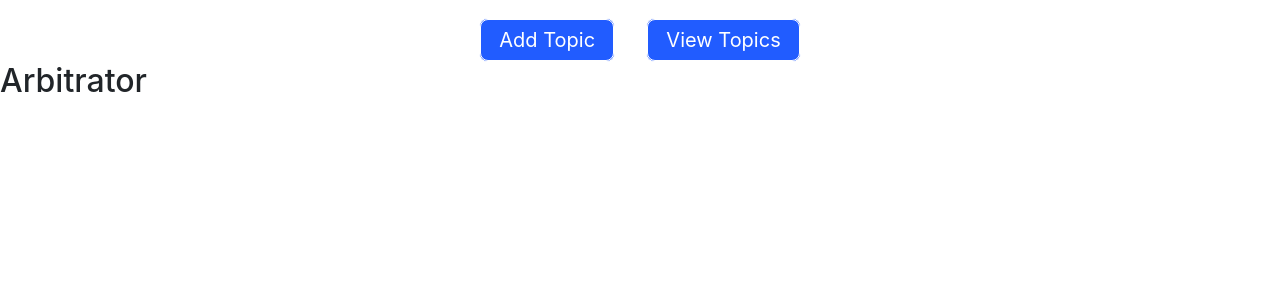
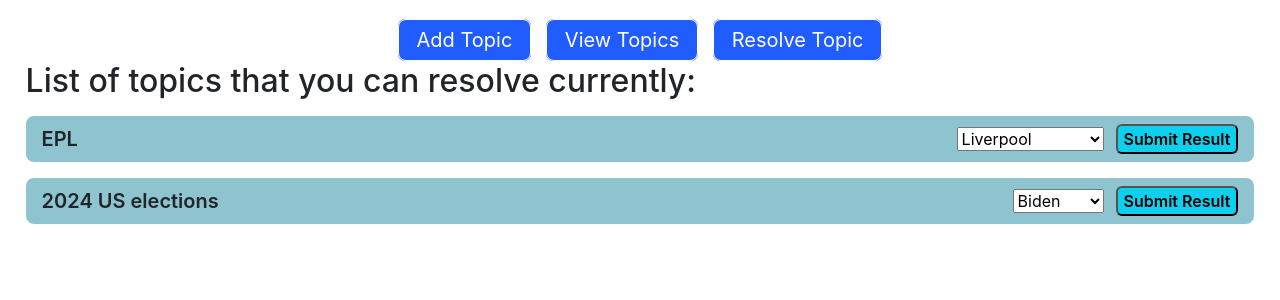
Before and after one commit to yongdk1/CZ4153-lilibet, a React (Create React App) app in the folder frontend/: page /Arbitrator in a window 1280 px wide. Shown: the top 300 px of the page. Built offline with nearby package versions, Linux system fonts and the light colour scheme.

Commit message:
added comments

```diff
--- a/frontend/src/App.css
+++ b/frontend/src/App.css
@@ -11,8 +11,8 @@
 .splitScreen {
   display: flex;
   flex-direction: row;
-  width:96%;
-  margin:auto;
+  width: 96%;
+  margin: auto;
 }
 
 .table-cell {
@@ -32,7 +32,7 @@
 .navBar {
   margin-top: 18px !important;
   display: flex;
-  width: 30%;
+  width: 40%;
   margin: auto;
   justify-content: space-evenly;
 }
@@ -54,53 +54,77 @@
   padding: 4px 12px;
 }
 
-
-.table-cell{
+.table-cell {
   /* margin-left: 32px;
     margin:auto;
     margin-top: 0; */
   /* margin-top: 12px; */
 }
 
-.parent-container{
-    margin:auto;
+.parent-container {
+  margin: auto;
   width: 96%;
 }
 
-.view-item{
+.view-item {
   margin-top: 16px;
   border: 1px solid black;
   margin-bottom: 16px;
-    padding:8px 16px;
+  padding: 8px 16px;
   display: flex;
+}
+
+.abr-item {
+  margin-top: 16px;
+  /* border: 1px solid black; */
+  margin-bottom: 16px;
+  padding: 8px 16px;
+  display: flex;
+  border-radius: 8px;
+  background-color: #4da3b5a3;
+  justify-content: space-between;
 }
 
 p {
   margin-bottom: 0.5rem !important;
 }
 
-.topic-item{
-    width:50%;
+.topic-item {
+  width: 50%;
 }
 
-.bet-container{
+.font-12 {
+  font-size: 20px;
+  font-weight: 600;
+}
+
+.bet-container {
   display: flex;
   flex-direction: column;
 }
 
-.bet-item{
+.bet-item {
   width: 100%;
 }
 
-.button-container{
+.button-container {
   display: flex;
   justify-content: space-between;
 }
 
-.bet-button{
-    width:49%;
+.bet-button {
+  width: 49%;
   background-color: rgb(13, 208, 238);
   border-radius: 6px;
   color: black;
   font-weight: 600;
 }
+
+.resolve-bet {
+  /* width: 49%; */
+  margin-left:12px;
+  background-color: rgb(13, 208, 238);
+  border-radius: 6px;
+  color: black;
+  font-weight: 600;
+}
--- a/frontend/src/App.js
+++ b/frontend/src/App.js
@@ -15,6 +15,23 @@
     setQuestion([...QuestionList, evt]);
   };
 
+  //write function to retrieve QuestionList from Blockchain
+  function retrieveTopics(){
+
+  }
+
+  function disableBetting(uuid, winner) {
+
+    if (QuestionList.find((x) => x.uuid === uuid)) {
+      const question = QuestionList.find((x) => x.uuid === uuid);
+      question.show = false;
+      question.winner = winner;
+      const id = QuestionList.findIndex((x) => x.uuid === uuid);
+      QuestionList[id] = question;
+      setQuestion(QuestionList);
+    }
+  }
+
   console.log("Questions on APP:", QuestionList);
 
   return (
@@ -24,13 +41,18 @@
         <Route exact path="/" element={<Original />} />
         <Route
           path="/Add"
-          element={<Add questionList={QuestionList} addQuestion={handleAddQuestion} />}
+          element={
+            <Add questionList={QuestionList} addQuestion={handleAddQuestion} />
+          }
         />
         <Route
           path="/View"
           element={<ViewList questionList={QuestionList} />}
         />
-        <Route path="/Arbitrator" element={<Arbitrator />} />
+        <Route
+          path="/Arbitrator"
+          element={<Arbitrator questionList={QuestionList} disableBetting={disableBetting}/>}
+        />
       </Routes>
     </BrowserRouter>
   );
--- a/frontend/src/NavBar.js
+++ b/frontend/src/NavBar.js
@@ -5,11 +5,19 @@
   return (
     <div className="navBar">
       <Link to="/Add" className="bar">
-        <button className="bar"><div className="btn-text">Add Topic
-          </div></button>
+        <button className="bar">
+          <div className="btn-text">Add Topic</div>
+        </button>
       </Link>
       <Link to="/View" className="bar">
-        <button className="bar"><div className="btn-text">View Topics</div></button>
+        <button className="bar">
+          <div className="btn-text">View Topics</div>
+        </button>
+      </Link>
+      <Link to="/Arbitrator" className="bar">
+        <button className="bar">
+          <div className="btn-text">Resolve Topic</div>
+        </button>
       </Link>
     </div>
   );
--- a/frontend/src/constants.js
+++ b/frontend/src/constants.js
@@ -7,11 +7,12 @@
     side2: "Manchester City",
     deadline: "21/05/2023",
     resolution: "22/05/2023",
-    arbitrator: "EPL Chairman",
     commission: "5%",
     minimumBet: "200",
+    arbitrator: "EPL Chairman",
+    show:true,
+    winner:null,
   },
-
   {
     uuid: "9db589c6-1fd8-4128-977f-35e7a4b410e2",
     topic: "2024 US elections",
@@ -20,8 +21,12 @@
     side2: "Ted Cruz",
     deadline: "21/05/2024",
     resolution: "22/05/2024",
-    arbitrator: "Electoral Committee",
     commission: "7%",
     minimumBet: "250",
+    arbitrator: "Electoral Committee",
+    show:true,
+    winner:null,
   },
 ];
+
+export const topicsResolve = [];
--- a/frontend/src/routes/Add.js
+++ b/frontend/src/routes/Add.js
@@ -2,6 +2,7 @@
 import { v4 as uuidv4 } from "uuid";
 
 export class MyForm extends React.Component {
+
   constructor(props) {
     super(props);
     this.state = {
@@ -12,9 +13,11 @@
       side2: props.side2,
       deadline: props.deadline,
       resolution: props.resolution,
+      commission: props.commission,
+      minimumBet: props.minimumBet,
       arbitrator: props.arbitrator,
-      commission: props.commission,
-      initialPool: props.initialPool,
+      show: true,
+      winner: null,
     };
 
     this.handleChange = this.handleChange.bind(this);
@@ -26,21 +29,20 @@
     this.setState({ [k]: evt.target.value });
   }
 
-  createUUID(){
+  createUUID() {
     const u_id = uuidv4();
-    console.log("UUID: ", u_id);
   }
 
-  handleSubmit(event){
+  // to add adding to blockchain functionality
+  handleSubmit(event) {
     event.preventDefault();
     const u_id = uuidv4();
-    console.log("UUID: ", u_id);
     this.setState({ uuid: u_id }, () => this.props.addQuestion(this.state));
     alert("You have Submitted a new Topic!");
   }
 
   render() {
-    console.log("UUID:", this.state.uuid);
+    // console.log("UUID:", this.state.uuid);
     return (
       <div>
         <form className="form" onSubmit={this.handleSubmit}>
@@ -107,7 +109,7 @@
               onChange={(event) => this.handleChange("minimumBet", event)}
             />
           </label>
-          <button type = "submit" className="btn btn-primary mb-2">
+          <button type="submit" className="btn btn-primary mb-2">
             Submit
           </button>
         </form>
--- a/frontend/src/routes/Arbitrator.js
+++ b/frontend/src/routes/Arbitrator.js
@@ -1,9 +1,42 @@
-import React, { Component } from "react";
+import React,{useState,useEffect} from "react";
 
-function Arbitrator() {
+function Arbitrator(props) {
+
+  const [winner,setWinner] = useState(null);
+
+
+  // add to blockchain
+  function handleSubmit(event,uuid){
+    event.preventDefault();
+    console.log("HELLLO:", winner);
+    props.disableBetting(uuid,winner);
+    alert("Winner submitted");
+  }
+
+  console.log("WINNER",winner);
+
+  const questionList = props.questionList;
   return (
-    <div>
-      <h2>Arbitrator</h2>
+    <div className="parent-container">
+      <h2 className="addHeader">
+        List of topics that you can resolve currently:
+      </h2>
+      {questionList.map((question, i) => {
+        return (
+          <div className="abr-item">
+            <div className="font-12">{question.topic}</div>
+            <div>
+              <select onChange={(e) => setWinner(e.target.value)}>
+                <option value={question.side1}>{question.side1}</option>
+                <option value={question.side2}>{question.side2}</option>
+              </select>
+              <button type="submit" onClick = {(evt)=>handleSubmit(evt,question.uuid)} className="resolve-bet">
+                Submit Result
+              </button>
+            </div>
+          </div>
+        );
+      })}
     </div>
   );
 }
--- a/frontend/src/routes/View.js
+++ b/frontend/src/routes/View.js
@@ -4,10 +4,19 @@
   const [betAmount, setBetAmount] = useState(0);
   const [betSide, setBetSide] = useState(0);
 
+
+  // placeBet (blockchain, predictionMarket)
   function handleSubmitBet(evt) {
     console.log("Bet amount:", betAmount);
     console.log("Bet Side:", betSide);
-    alert("You have placed bet amount of: " + betAmount + " on: " + betSide + " for " + props.topic.topic);
+    alert(
+      "You have placed bet amount of: " +
+        betAmount +
+        " on: " +
+        betSide +
+        " for " +
+        props.topic.topic
+    );
   }
 
   const handleChange = (evt) => {
@@ -53,22 +62,24 @@
     <div className="parent-container">
       <h2 className="addHeader">List of Topics currently:</h2>
       {/* <div className="topic-container"> */}
-      {questionList.map((question,i) => {
+      {questionList.map((question, i) => {
+        // console.log("WINNER:", question.winner);
         return (
           <div className="view-item">
-            <div className="topic-item" key = {i}>
-              {Object.keys(question).slice(1).map((key, index) => {
+            <div className="topic-item" key={i}>
+              {Object.keys(question)
+                .slice(1, -1)
+                .map((key, index) => {
                   return (
                     <p key={index}>
-                    <span className="question-attr">
-                      {key}:
-                    </span> &nbsp;{question[key]}
+                      <span className="question-attr">{key}:</span> &nbsp;
+                      {question[key]}
                       {question.value}
                     </p>
                   );
                 })}
             </div>
-            <BetOption topic={question} />
+            {question.show ? <BetOption topic={question} /> : <div>WINNER: &nbsp; {question.winner}</div>}
           </div>
         );
       })}
```
Lines whose indentation alone changed are shown as unchanged.
